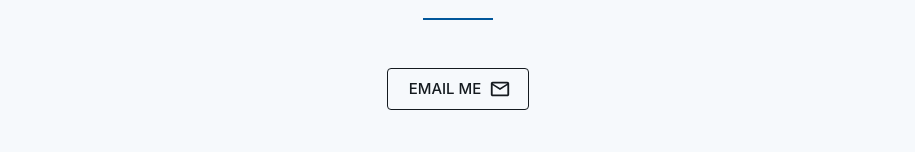
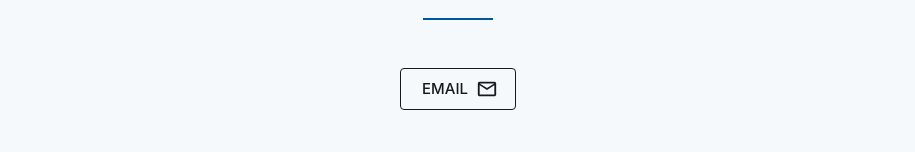
Before and after one commit to ericfurspan/portfolio-vite, a React (Vite) app: page / in a window 1280 px wide. Shown: the part 2453-2605 px from the top of the page, without its empty margins (182-1097 px from the left). Built offline with nearby package versions, Linux system fonts and the light colour scheme.

Commit message:
email btn verbage

```diff
--- a/src/components/Contact.tsx
+++ b/src/components/Contact.tsx
@@ -66,7 +66,7 @@ const Contact = ({ socialLinks = [], email, title }: ContactProps) => (
           endIcon={<EmailOutlined />}
           sx={{ mb: 4, alignSelf: 'center' }}
         >
-          Email Me
+          Email
         </Button>
       </Tooltip>
     )}
```
